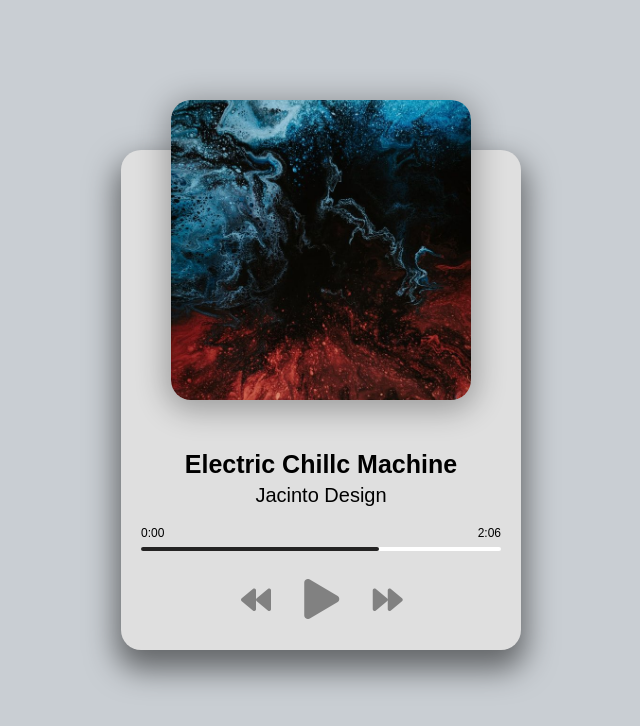
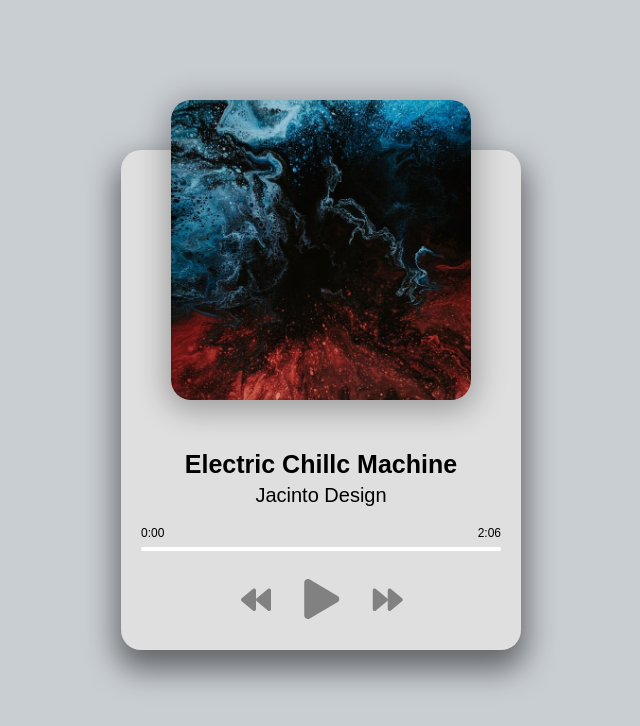
Before and after one commit to AlexWebDev01/music-player, a plain HTML site: page index.html in a window 1280 px wide. Shown: the whole page, without its empty margins (319-959 px from the left). Drawn offline with Linux system fonts and the light colour scheme.

Commit message:
fixed progress bar

```diff
--- a/script.js
+++ b/script.js
@@ -93,7 +93,6 @@ loadSong(songs[songIndex]);
 
 // Update Progress Bar & Time
 function updateProgressBar(e) {
-    if (isPlaying) {
         const { duration, currentTime } = e.srcElement;
         // Update progress bar width
         const progressPercent = (currentTime / duration) * 100;
@@ -116,7 +115,7 @@ function updateProgressBar(e) {
         }
         currentTimeEl.textContent = `${currentMinutes}:${currentSeconds}`;
     }
-}
+
 
 // Set Progress Bar
 function setProgressBar(e) {
--- a/style.css
+++ b/style.css
@@ -70,8 +70,7 @@ h3 {
   background: #242323;
   border-radius: 5px;
   height: 100%;
-  /* change this to show progress */
-  width: 66%;
+  width: 0%;
   transition: width 0.1s linear;
 }
 
```
